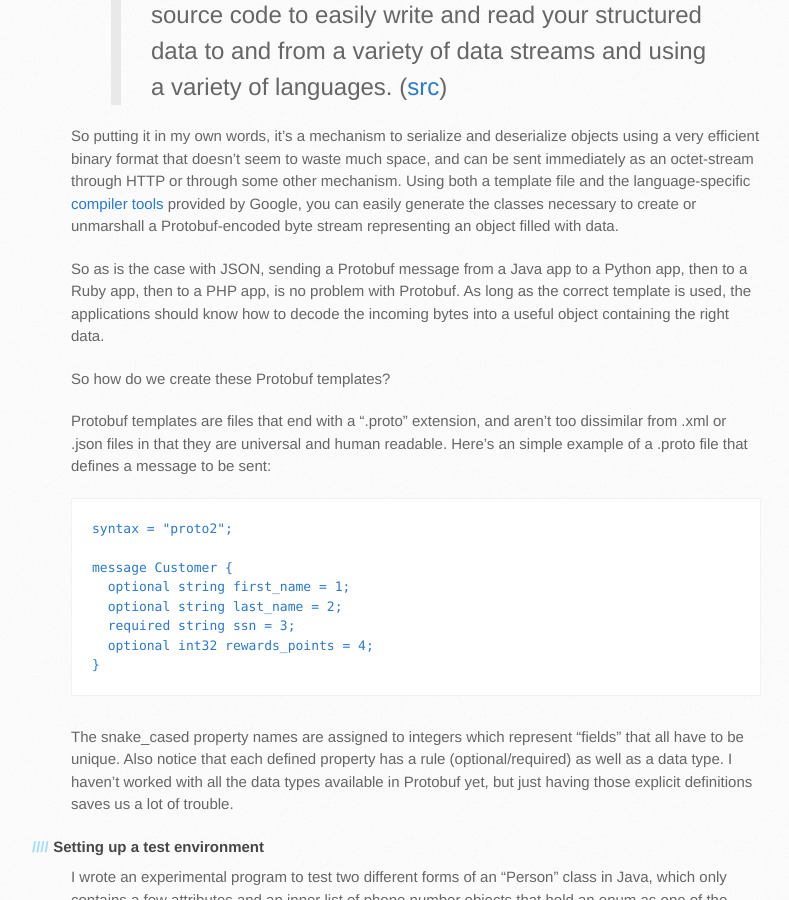
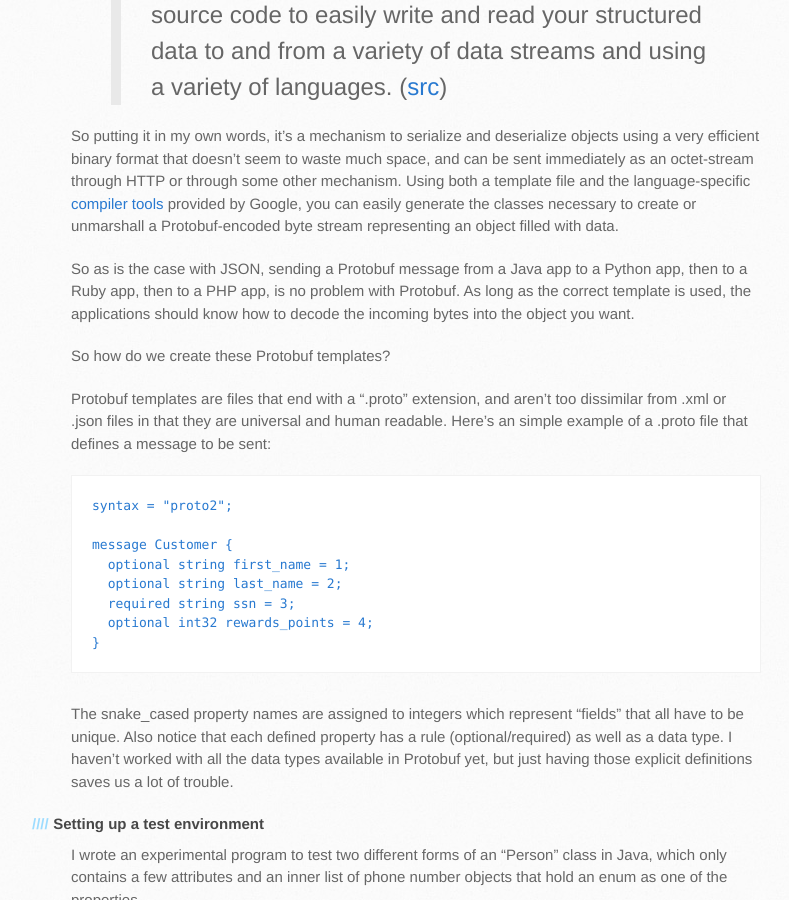
Before and after one commit to brianwilsongh/wilsontheory.github.io, a Jekyll site: the page built from _posts/2018-08-05-json-versus-protobuf.markdown, in a window 1280 px wide and 900 px high, scrolled down 1011 px. Shown: the whole window, without its empty margins (99-888 px from the left). Built offline with Jekyll 4.4.1, drawn with Linux system fonts in a browser that asks for light colours; some of the changed text lies outside the part shown.

Commit message:
Two more issues

```diff
--- a/_posts/2018-08-05-json-versus-protobuf.markdown
+++ b/_posts/2018-08-05-json-versus-protobuf.markdown
@@ -23,7 +23,7 @@
 
 So putting it in my own words, it's a mechanism to serialize and deserialize objects using a very efficient binary format that doesn't seem to waste much space, and can be sent immediately as an octet-stream through HTTP or through some other mechanism. Using both a template file and the language-specific [compiler tools](https://github.com/google/protobuf/releases) provided by Google, you can easily generate the classes necessary to create or unmarshall a Protobuf-encoded byte stream representing an object filled with data.
 
-So as is the case with JSON, sending a Protobuf message from a Java app to a Python app, then to a Ruby app, then to a PHP app, is no problem with Protobuf. As long as the correct template is used, the applications should know how to decode the incoming bytes into a useful object containing the right data.
+So as is the case with JSON, sending a Protobuf message from a Java app to a Python app, then to a Ruby app, then to a PHP app, is no problem with Protobuf. As long as the correct template is used, the applications should know how to decode the incoming bytes into the object you want.
 
 So how do we create these Protobuf templates?
 
@@ -202,4 +202,4 @@
 
 In general, I'm impressed with Protobuf and find it a very interesting alternative to XML and JSON. When I have some more time I plan to test the relative performance of this serialization format with larger objects, to find an accurate way to include network latency into the test, and to include XML in these benchmark tests as well.
 
-If you want to run the experiment from above on your own, tweak it, or improve it, please [feel free](https://github.com/wilsontheory/deserialization_experiment).
+If you want to run the experiment from above on your own, tweak it, or improve it, please [feel free](https://github.com/wilsontheory/deserialization_experiment). If you found any errors or issues with this post, please [let me know](mailto:brian.l.wilson@protonmail.com). See you again!
```
